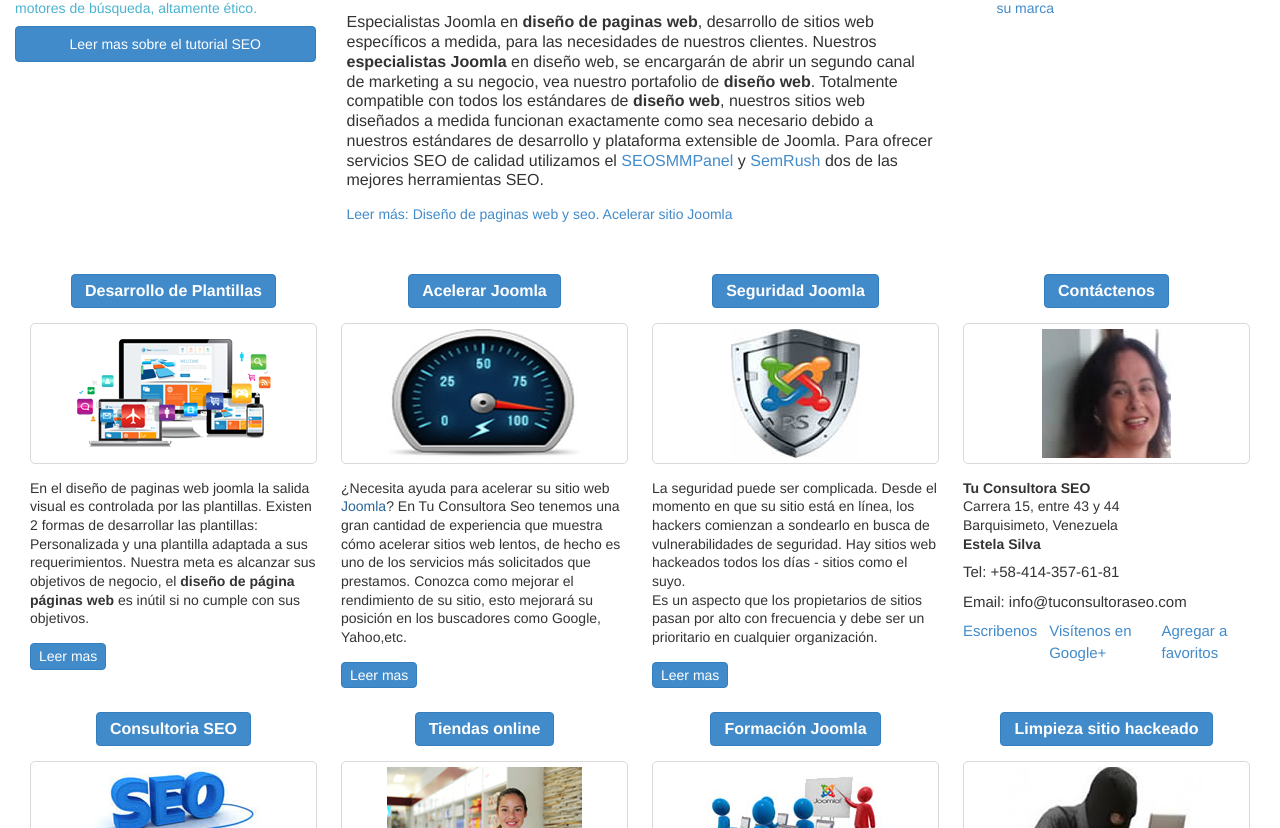
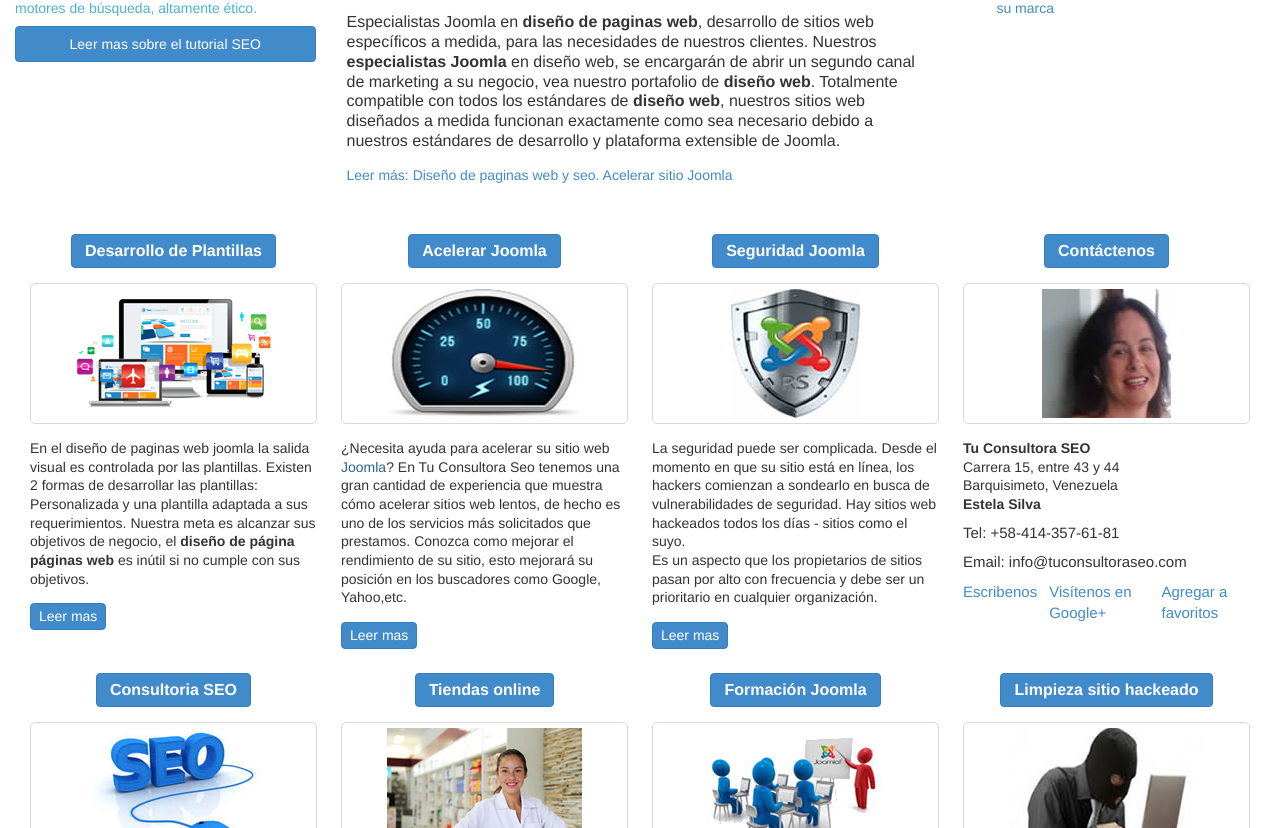
Before and after one commit to kingsleyAwoke/tuconsultorase, a React (Create React App) app: page /inicio in a window 1280 px wide. Shown: the part 872-1700 px from the top of the page. Built offline with nearby package versions, Linux system fonts and the light colour scheme.

Commit message:
Removed some text.

```diff
--- a/src/pages/inicio.tsx
+++ b/src/pages/inicio.tsx
@@ -84,7 +84,7 @@
 	{
 		title: 'Consultoria SEO',
 		image: blogImage5,
-		description: ['Somos especialistas o <span> consultores SEO</span>, el posicionamiento en buscadores es el proceso de mejorar el volumen o la calidad del tráfico a un sitio web en los motores de búsqueda a través de posicionamiento "natural", no de pago. Sólo la parte superior de los primeros 10 resultados de búsqueda tienen la oportunidad de convertir un visitante en un nuevo cliente valioso. Para ofrecer servicios SEO de calidad utilizamos el <a href="https://seosmmpanel.com/" style="color: #2a6496; text-decoration: none">SEOSMMPanel </a> y <a href="https://www.semrush.com/" style="color: #2a6496; text-decoration: none">SemRush </a> dos de las mejores herramientas SEO. '],
+		description: ['Somos especialistas o <span> consultores SEO</span>, el posicionamiento en buscadores es el proceso de mejorar el volumen o la calidad del tráfico a un sitio web en los motores de búsqueda a través de posicionamiento "natural", no de pago. Sólo la parte superior de los primeros 10 resultados de búsqueda tienen la oportunidad de convertir un visitante en un nuevo cliente valioso. '],
 		phoneNumber: '',
 		email: '',
 		Links: [],
@@ -168,11 +168,7 @@
 				</Typography>
 
 				<Typography variant="h4">
-					Especialistas Joomla en <span>diseño de paginas web</span>, desarrollo de sitios web específicos a medida, para las necesidades de nuestros clientes. Nuestros <span>especialistas Joomla</span> en diseño web, se encargarán de abrir un segundo canal de marketing a su negocio, vea nuestro portafolio de <span>diseño web</span>. Totalmente compatible con todos los estándares de <span>diseño web</span>, nuestros sitios web diseñados a medida funcionan exactamente como sea necesario debido a nuestros estándares de desarrollo y plataforma extensible de Joomla. Para ofrecer servicios SEO de calidad utilizamos el <LinkColor to="https://seosmmpanel.com/">
-					SEOSMMPanel
-				</LinkColor> y <LinkColor to="https://www.semrush.com/">
-					SemRush
-				</LinkColor> dos de las mejores herramientas SEO.
+					Especialistas Joomla en <span>diseño de paginas web</span>, desarrollo de sitios web específicos a medida, para las necesidades de nuestros clientes. Nuestros <span>especialistas Joomla</span> en diseño web, se encargarán de abrir un segundo canal de marketing a su negocio, vea nuestro portafolio de <span>diseño web</span>. Totalmente compatible con todos los estándares de <span>diseño web</span>, nuestros sitios web diseñados a medida funcionan exactamente como sea necesario debido a nuestros estándares de desarrollo y plataforma extensible de Joomla.
 				</Typography>
 
 				<CustomActiveLink to="/">
```
